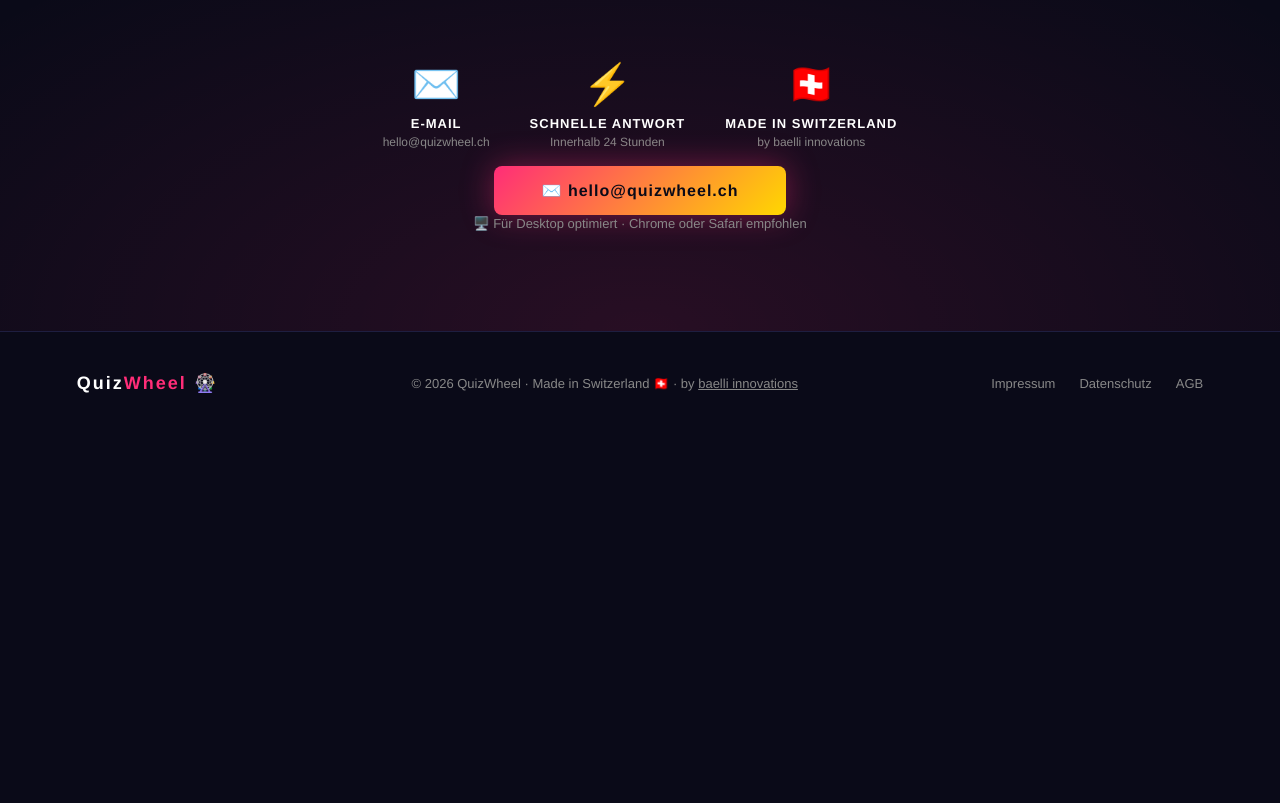
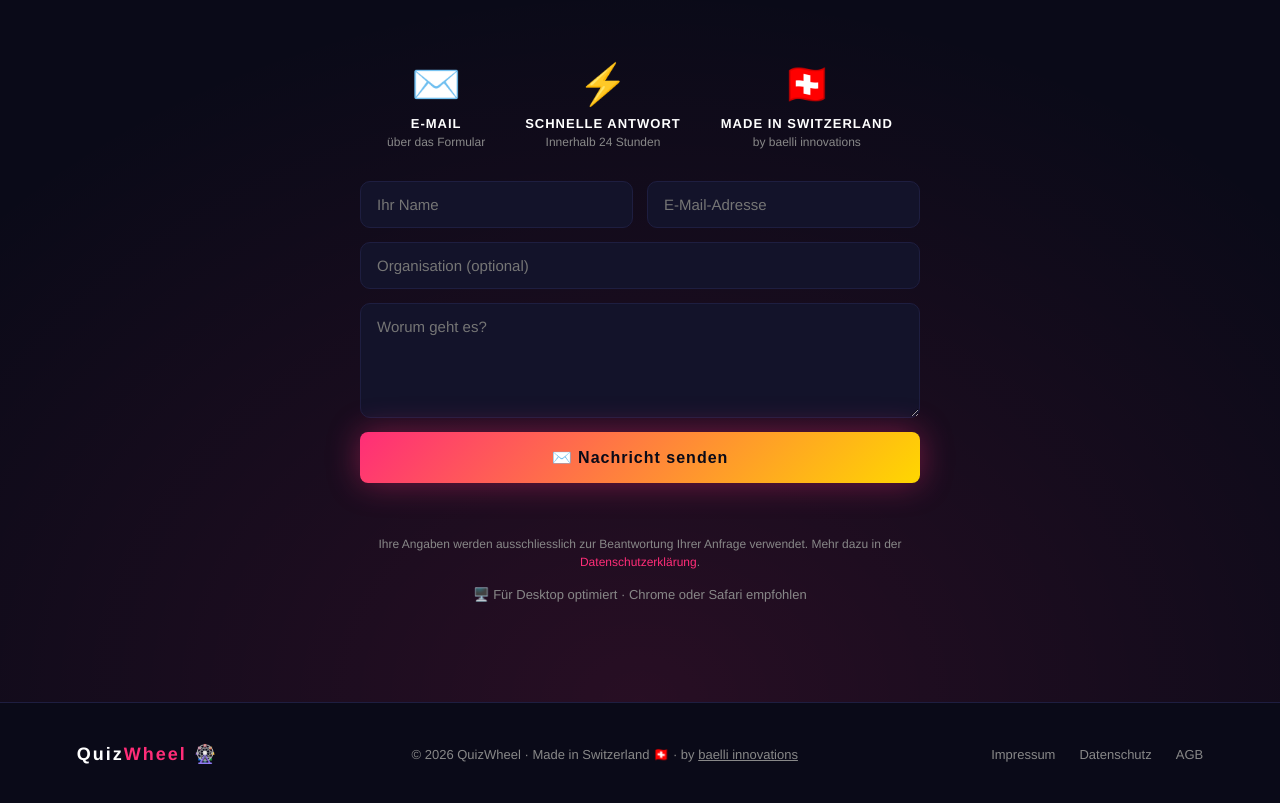
Before and after one commit to SurfsideProduction/quizwheel, a plain HTML site: page index.html in a window 1280 px wide. Shown: the part 7324-8127 px from the top of the page. Before the commit the page ends 7758 px from the top, so only its background shows below. Drawn offline with Linux system fonts and the light colour scheme; animation ran at ten frames a second.

Commit message:
Kontaktformular statt mailto (Web3Forms) + Datenschutz angepasst

```diff
--- a/index.html
+++ b/index.html
@@ -916,7 +916,7 @@
     <div style="text-align:center;">
       <div style="font-size:40px;margin-bottom:8px;">✉️</div>
       <div style="font-size:13px;font-weight:800;color:#fff;letter-spacing:1px;">E-MAIL</div>
-      <div style="font-size:12px;color:var(--muted);margin-top:4px;">hello@quizwheel.ch</div>
+      <div style="font-size:12px;color:var(--muted);margin-top:4px;">über das Formular</div>
     </div>
     <div style="text-align:center;">
       <div style="font-size:40px;margin-bottom:8px;">⚡</div>
@@ -930,7 +930,48 @@
     </div>
   </div>
 
-  <a href="mailto:hello@quizwheel.ch" class="btn-primary" style="font-size:16px;padding:16px 48px">✉️ hello@quizwheel.ch</a>
+  <form id="kontaktform" onsubmit="return sendKontakt(event)" style="max-width:560px;margin:0 auto;text-align:left;display:flex;flex-direction:column;gap:14px;">
+    <input type="hidden" name="access_key" value="b03df92d-d424-4f61-b5ac-0f263221cb07">
+    <input type="hidden" name="subject" value="Neue Anfrage über quizwheel.ch">
+    <input type="hidden" name="from_name" value="quizwheel.ch">
+    <input type="checkbox" name="botcheck" style="display:none !important" tabindex="-1" autocomplete="off">
+
+    <div style="display:flex;gap:14px;flex-wrap:wrap;">
+      <input type="text" name="name" required placeholder="Ihr Name" style="flex:1;min-width:200px;background:var(--bg3);border:1px solid var(--border);border-radius:10px;color:#fff;padding:14px 16px;font-size:15px;font-family:inherit;">
+      <input type="email" name="email" required placeholder="E-Mail-Adresse" style="flex:1;min-width:200px;background:var(--bg3);border:1px solid var(--border);border-radius:10px;color:#fff;padding:14px 16px;font-size:15px;font-family:inherit;">
+    </div>
+    <input type="text" name="organisation" placeholder="Organisation (optional)" style="background:var(--bg3);border:1px solid var(--border);border-radius:10px;color:#fff;padding:14px 16px;font-size:15px;font-family:inherit;">
+    <textarea name="message" required rows="5" placeholder="Worum geht es?" style="background:var(--bg3);border:1px solid var(--border);border-radius:10px;color:#fff;padding:14px 16px;font-size:15px;font-family:inherit;resize:vertical;"></textarea>
+
+    <button type="submit" id="kontakt-btn" class="btn-primary" style="font-size:16px;padding:16px 48px;border:none;cursor:pointer;">✉️ Nachricht senden</button>
+    <p id="kontakt-status" style="font-size:14px;color:var(--muted);min-height:20px;text-align:center;margin-top:4px;"></p>
+    <p style="font-size:12px;color:var(--muted);line-height:1.5;text-align:center;">Ihre Angaben werden ausschliesslich zur Beantwortung Ihrer Anfrage verwendet. Mehr dazu in der <a href="datenschutz.html" style="color:var(--pink);text-decoration:none;">Datenschutzerklärung</a>.</p>
+  </form>
+
+  <script>
+  function sendKontakt(e){
+    e.preventDefault();
+    var f=e.target, btn=document.getElementById('kontakt-btn'), st=document.getElementById('kontakt-status');
+    btn.disabled=true; btn.textContent='Wird gesendet …'; st.style.color='var(--muted)'; st.textContent='';
+    fetch('https://api.web3forms.com/submit',{
+      method:'POST',
+      headers:{'Content-Type':'application/json','Accept':'application/json'},
+      body:JSON.stringify(Object.fromEntries(new FormData(f)))
+    }).then(function(r){return r.json();}).then(function(d){
+      if(d.success){
+        f.reset();
+        btn.style.display='none';
+        st.style.color='#5EE6A8';
+        st.textContent='Danke — Ihre Nachricht ist angekommen. Wir melden uns innerhalb von 24 Stunden.';
+      } else { throw new Error(d.message||'Fehler'); }
+    }).catch(function(){
+      btn.disabled=false; btn.textContent='✉️ Nachricht senden';
+      st.style.color='#FF6B6B';
+      st.innerHTML='Das hat leider nicht geklappt. Schreiben Sie uns bitte direkt an <a href="impressum.html" style="color:var(--pink)">die Adresse im Impressum</a>.';
+    });
+    return false;
+  }
+  </script>
   <p style="margin-top:16px;font-size:13px;color:var(--muted)">🖥️ Für Desktop optimiert · Chrome oder Safari empfohlen</p>
 </section>
 
```
Also changed, not shown: datenschutz.html (+4 -2 lines).
